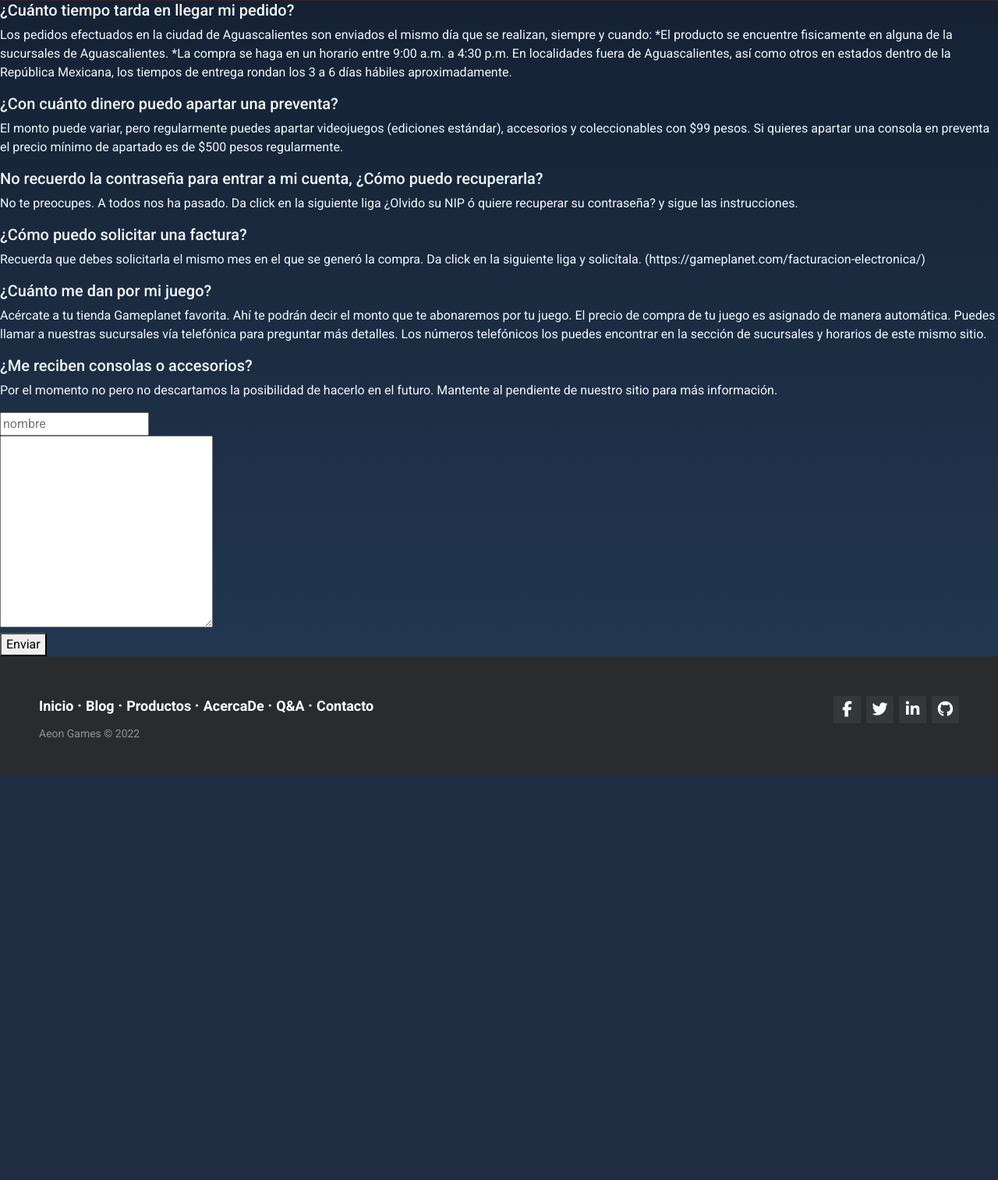
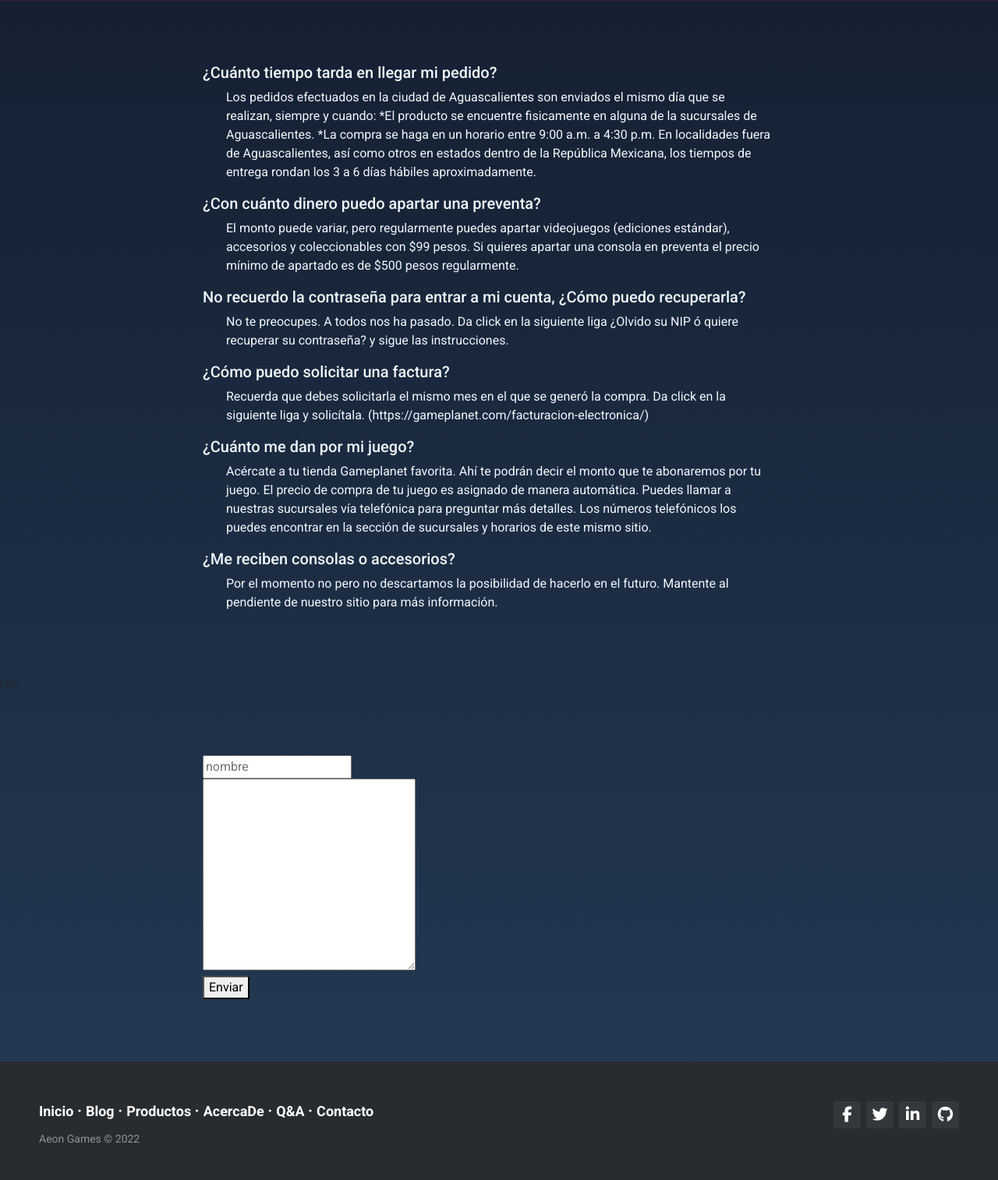
Before and after one commit to Jaime7w7r/Aeon-Games, a PHP site: page /ayuda.php in a window 1280 px wide. Shown: the part 94-1608 px from the top of the page at 78% size. Before the commit the page ends 1088 px from the top, so only its background shows below. Run offline with PHP 8.4, Linux system fonts and the light colour scheme; some libraries are stand-ins or nearby versions.

Commit message:
Formato de las preguntas y estructura del formulario

```diff
--- a/ayuda.php
+++ b/ayuda.php
@@ -3,6 +3,7 @@
 
 <!DOCTYPE html>
 <html lang="en">
+
 <head>
     <meta charset="UTF-8">
     <meta http-equiv="X-UA-Compatible" content="IE=edge">
@@ -11,8 +12,10 @@
     <title>Ayuda</title>
     <link rel="stylesheet" href="estilos/ayuda.css">
 </head>
+
 <body>
-<?php include 'header.php';?>
+    <?php include 'header.php'; ?>
+    <div class="preguntasF">
         <h5>¿Cuánto tiempo tarda en llegar mi pedido?</h5>
         <p>Los pedidos efectuados en la ciudad de Aguascalientes son enviados el mismo día que se realizan, siempre y cuando:
             *El producto se encuentre fisicamente en alguna de la sucursales de Aguascalientes.
@@ -28,19 +31,22 @@
         <p>Acércate a tu tienda Gameplanet favorita. Ahí te podrán decir el monto que te abonaremos por tu juego. El precio de compra de tu juego es asignado de manera automática. Puedes llamar a nuestras sucursales vía telefónica para preguntar más detalles. Los números telefónicos los puedes encontrar en la sección de sucursales y horarios de este mismo sitio.</p>
         <h5>¿Me reciben consolas o accesorios?</h5>
         <p>Por el momento no pero no descartamos la posibilidad de hacerlo en el futuro. Mantente al pendiente de nuestro sitio para más información.</p>
-
-<form action="ayuda.php" method="post">
+    </div>rec
+    <div class="Formulario"><form action="ayuda.php" method="post">
         <input type="text" placeholder="nombre" name="name"><br>
         <textarea name="pregunta" id="" cols="30" rows="10"></textarea><br>
         <button type="submit" value="enviar" name="enviar">Enviar</button>
         <br>
-</form>
-<?php
-if(isset($_POST['enviar'])){
-    echo $_POST['name'].'<br>';
-    echo $_POST['pregunta'].'<br>';
+    </form></div>
+    <div class="ASQ"><?php
+    if (isset($_POST['enviar'])) {
+        echo $_POST['name'] . '<br>';
+        echo $_POST['pregunta'] . '<br>';
     }
-include 'footer.php';?>
+    echo "</div>";
+
+    include 'footer.php'; ?>
 
 </body>
+
 </html>
--- a/estilos/ayuda.css
+++ b/estilos/ayuda.css
@@ -11,4 +11,19 @@
 
 p{
     color:aliceblue;
+	margin: 30px;
 }
+
+.preguntasF{
+	margin: 10vh auto;
+	width: 95vh;
+}
+.Formulario{
+	margin: 10vh auto;
+	width: 95vh;
+}
+
+.ASQ{
+	margin: 10vh auto;
+	width: 95vh;
+}
```
Lines whose indentation alone changed are shown as unchanged.
